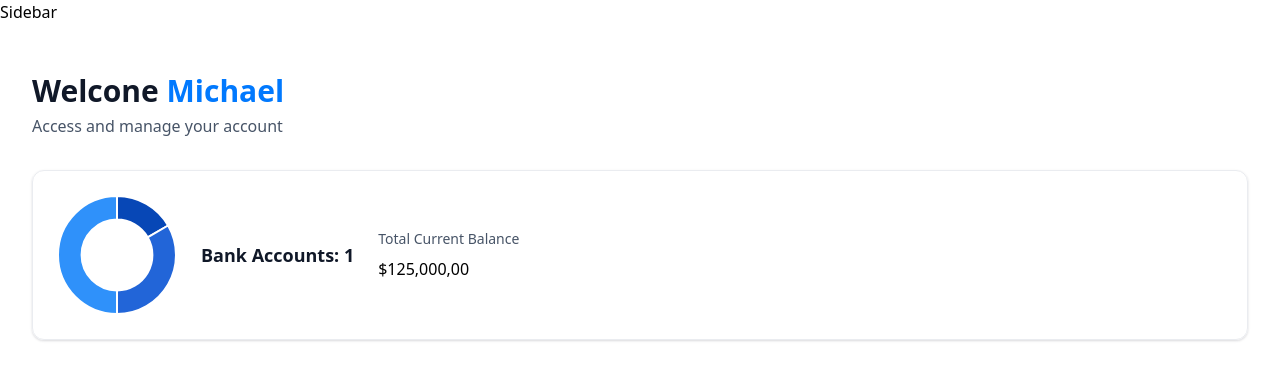
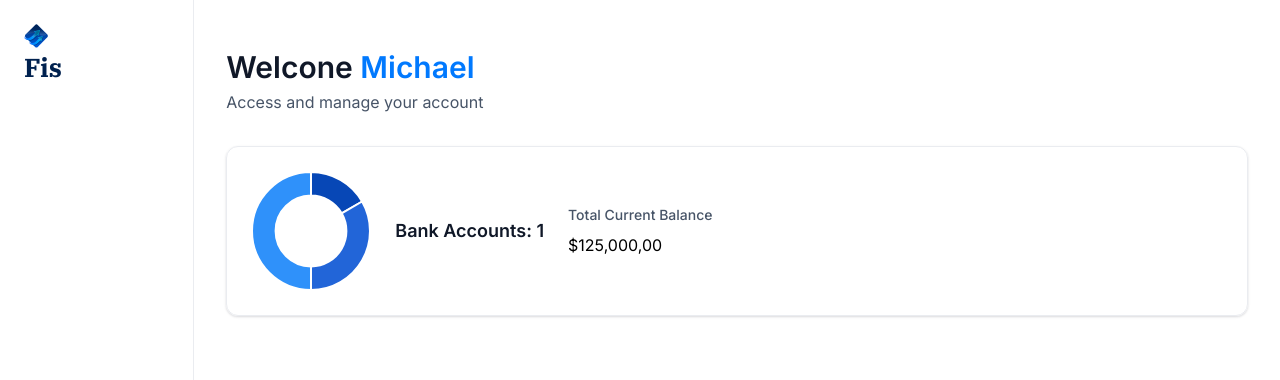
Before and after one commit to mcarlin1998/finBankApp, a Next.js app: page / in a window 1280 px wide. Shown: the top 380 px of the page. Built offline with nearby package versions, Linux system fonts and the light colour scheme.

Commit message:
sidebar setup

```diff
--- a/app/(root)/layout.tsx
+++ b/app/(root)/layout.tsx
@@ -1,11 +1,14 @@
+import Sidebar from "@/components/Sidebar";
+
 export default function RootLayout({
   children,
 }: Readonly<{
   children: React.ReactNode;
 }>) {
+  const loggedIn = { firstName: "Michael", lastName: "Carlin" };
   return (
-    <main>
-      Sidebar
+    <main className="flex h-screen w-full font-inter">
+      <Sidebar user={loggedIn} />
       {children}
     </main>
   );
--- /dev/null
+++ b/components/Sidebar.tsx
@@ -0,0 +1,39 @@
+"use client";
+import { sidebarLinks } from "@/constants";
+import { cn } from "@/lib/utils";
+import Image from "next/image";
+import Link from "next/link";
+import { usePathname } from "next/navigation";
+
+const Sidebar = ({ user }: SiderbarProps) => {
+  const pathName = usePathname();
+  return (
+    <section className="sidebar">
+      <nav className="flex flex-col gap-4">
+        <Link href="/" className="mb-12 cursor-pointer items-center gap-2">
+          <Image
+            src="/icons/logo.svg"
+            width={34}
+            height={34}
+            alt="Fis Logo"
+            className="size-[24px] max-xl:size-14"
+          />
+          <h1 className="sidebar-logo">Fis</h1>
+        </Link>
+        {sidebarLinks.map((item) => {
+          return (
+            <Link
+              href={item.route}
+              key={item.label}
+              className={cn("sidebar-link")}
+            >
+              {item.label}
+            </Link>
+          );
+        })}
+      </nav>
+    </section>
+  );
+};
+
+export default Sidebar;
```
